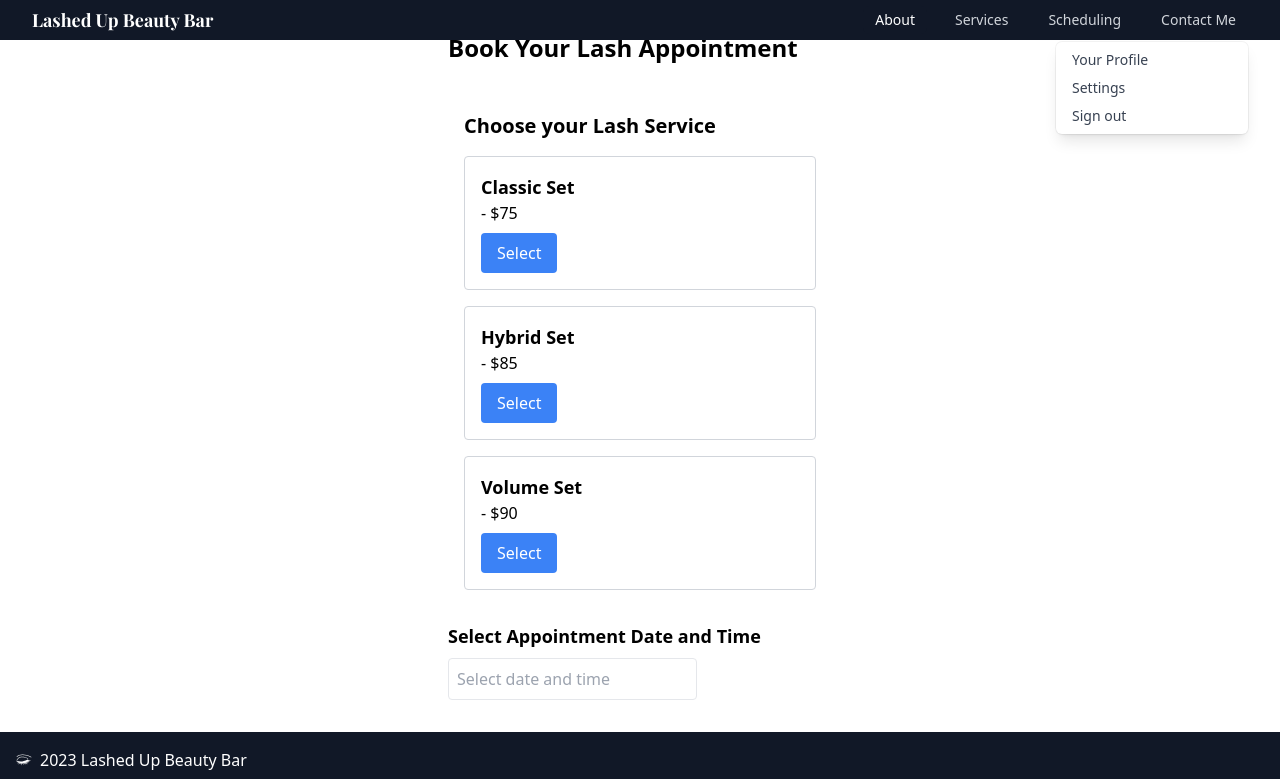
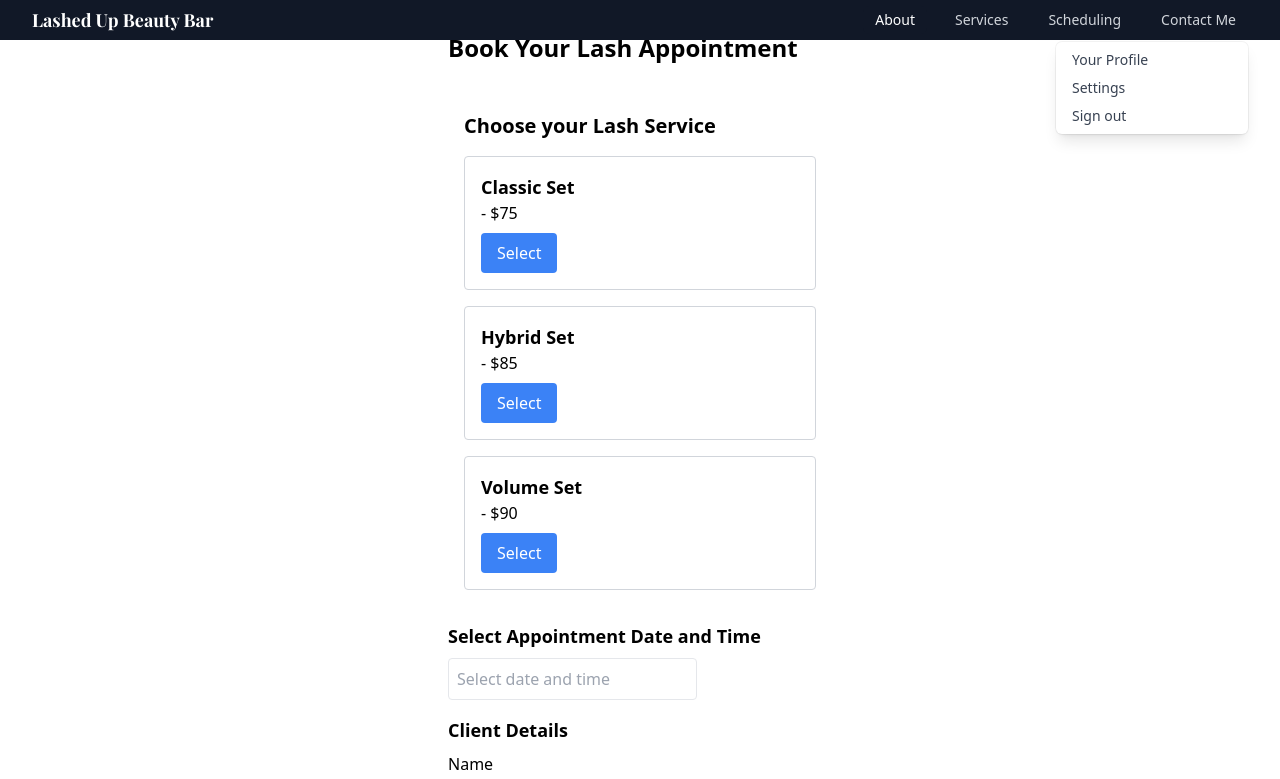
Before and after one commit to galessalazar/lashed.up.beauty, a React (Vite) app in the folder client/: page /book-now in a window 1280 px wide. Shown: the top 779 px of the page. Built offline with nearby package versions, Linux system fonts and the light colour scheme; a web font is replaced by a local one.

Commit message:
added client details to booking form

```diff
--- a/client/src/components/BookingForm.jsx
+++ b/client/src/components/BookingForm.jsx
@@ -2,26 +2,39 @@
 
 import React, { useState } from "react";
 import ServiceSelection from "./ServiceSelection";
-import DateTimePicker from './DateTimePicker';
+import DateTimePicker from "./DateTimePicker";
+import ClientDetailsForm from "./ClientDetailsForm";
 
 const BookingForm = () => {
   const [selectedService, setSelectedService] = useState(null);
   const [selectedDateTime, setSelectedDateTime] = useState(null);
+  const [clientDetails, setClientDetails] = useState(null);
+
+  const handleDetailsSubmit = (details) => {
+    setClientDetails(details);
+  };
 
   return (
     <div className="p-8 max-w-md mx-auto">
       <h1 className="text-2xl font-bold mb-8">Book Your Lash Appointment</h1>
       <ServiceSelection onServiceSelect={setSelectedService} />
       <DateTimePicker onDateTimeSelect={setSelectedDateTime} />
+      <ClientDetailsForm onDetailsSubmit={handleDetailsSubmit} />
 
-      {selectedService && selectedDateTime && (
-        <div className="mt-4">
-          <h2 className="text-lg font-semibold">You selected:</h2>
-          <p>{selectedService.name}</p>
-          <p>{selectedService.price}</p>
-          <p>Date & Time: {selectedDateTime.toLocaleString()}</p>
-        </div>
-      )}
+      {selectedService &&
+        selectedDateTime &&
+        clientDetails(
+          <div className="mt-4">
+            <h2 className="text-lg font-semibold">Booking Summary</h2>
+            <p>Service: {selectedService.name}</p>
+            <p>Price: {selectedService.price}</p>
+            <p>Date & Time: {selectedDateTime.toLocaleString()}</p>
+            <h3 className="font-semibold">Client Details:</h3>
+            <p>Name: {clientDetails.name}</p>
+            <p>Email: {clientDetails.email}</p>
+            <p>Phone: {clientDetails.phone}</p>
+          </div>
+        )}
     </div>
   );
 };
```
